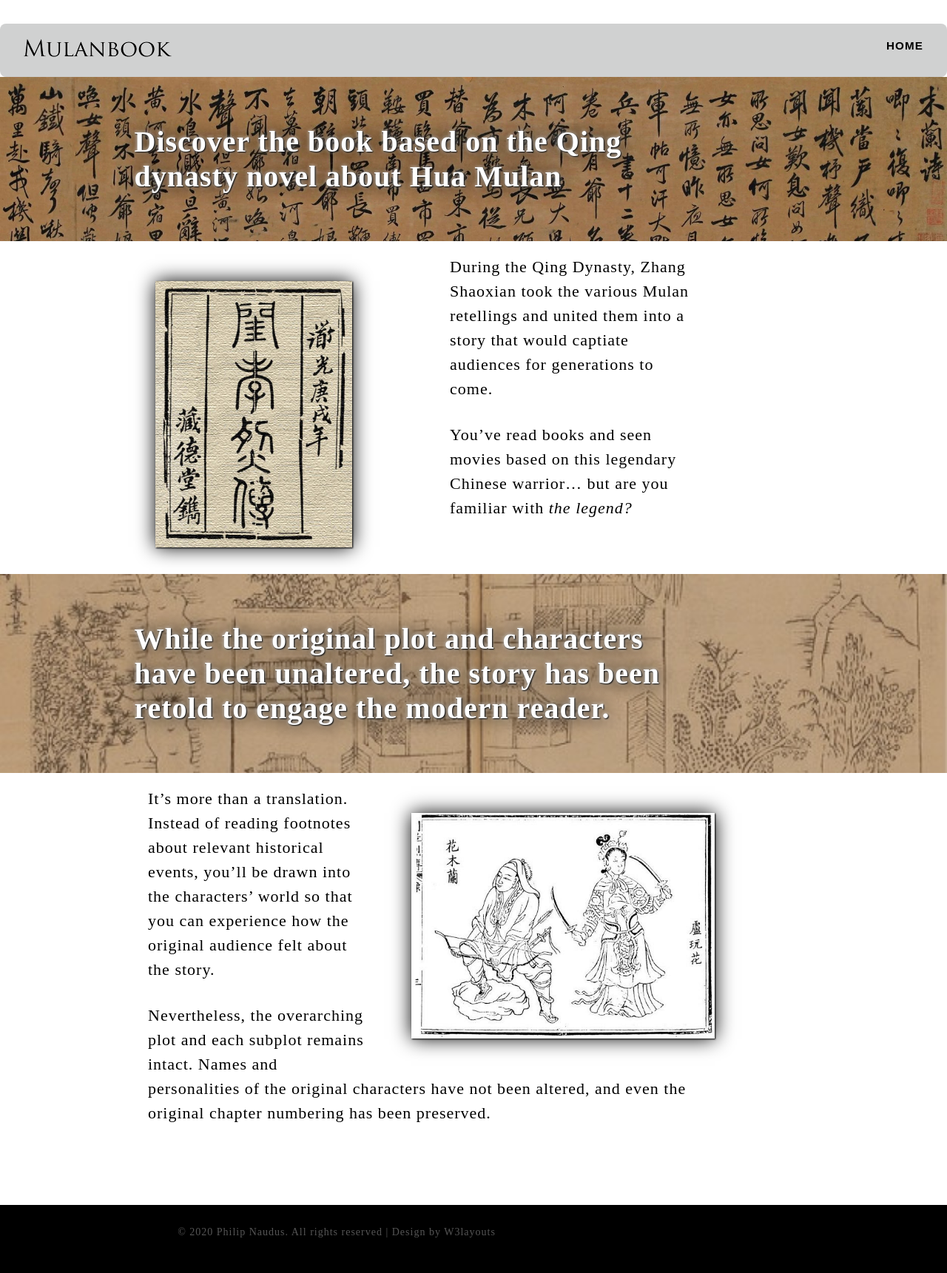
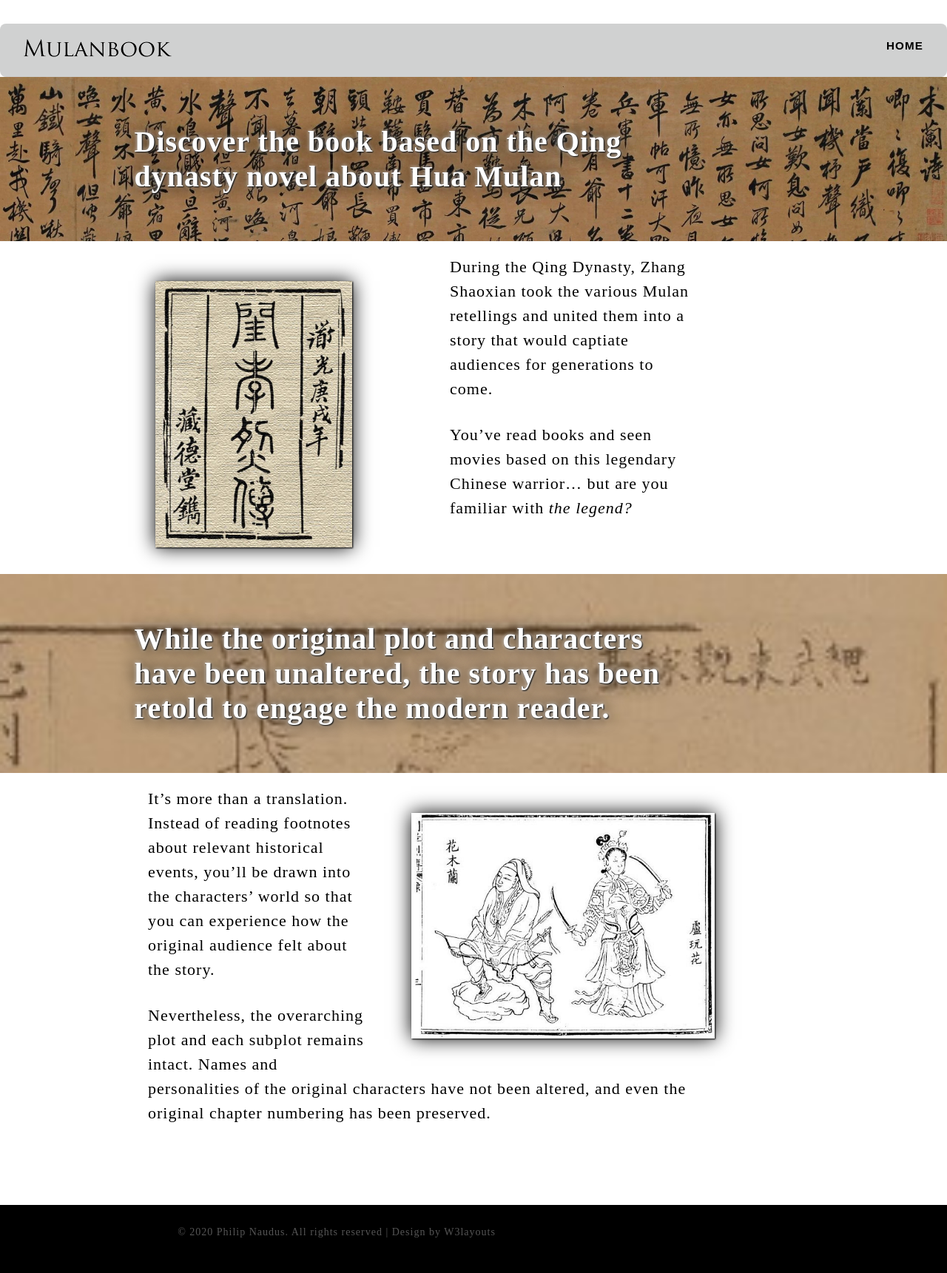
Before and after one commit to PhilipNaudus/simple_site-gh-pages, a Jekyll site: the page mulanbook/index.html, which Jekyll copies as it is, in a window 1280 px wide. Shown: the whole page at 74% size. Built offline with Jekyll 4.4.1, drawn with Linux system fonts in a browser that asks for light colours; some web fonts are replaced; comment, search, counter and statistics services are not loaded.

Commit message:
promo tweak

```diff
--- a/assets/themes/twitter/css/banner.css
+++ b/assets/themes/twitter/css/banner.css
@@ -6,7 +6,9 @@
 }
 .bozhou_banner {
   background:url(/assets/images/promo/bozhou_banner.jpg) no-repeat center center fixed;
-  background-size: cover;
+  background-size: 100% auto;
+  background-repeat: repeat-y;
+  background-position: left top;
 }
 
 .title1_agile {
```
Also changed, not shown: assets/images/promo/bozhou_banner.jpg.
